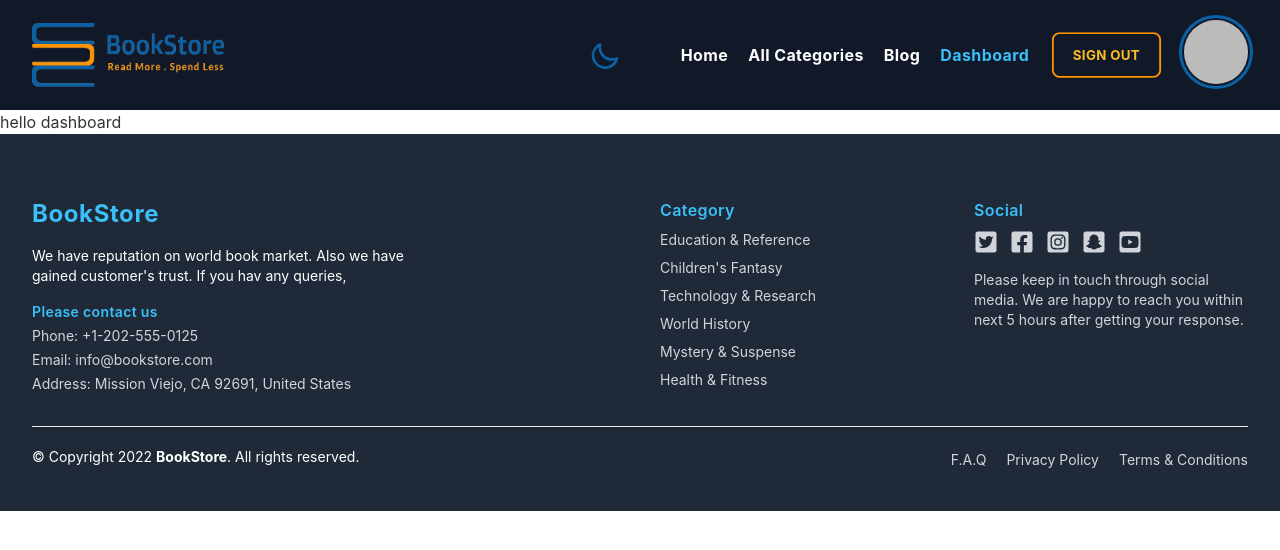
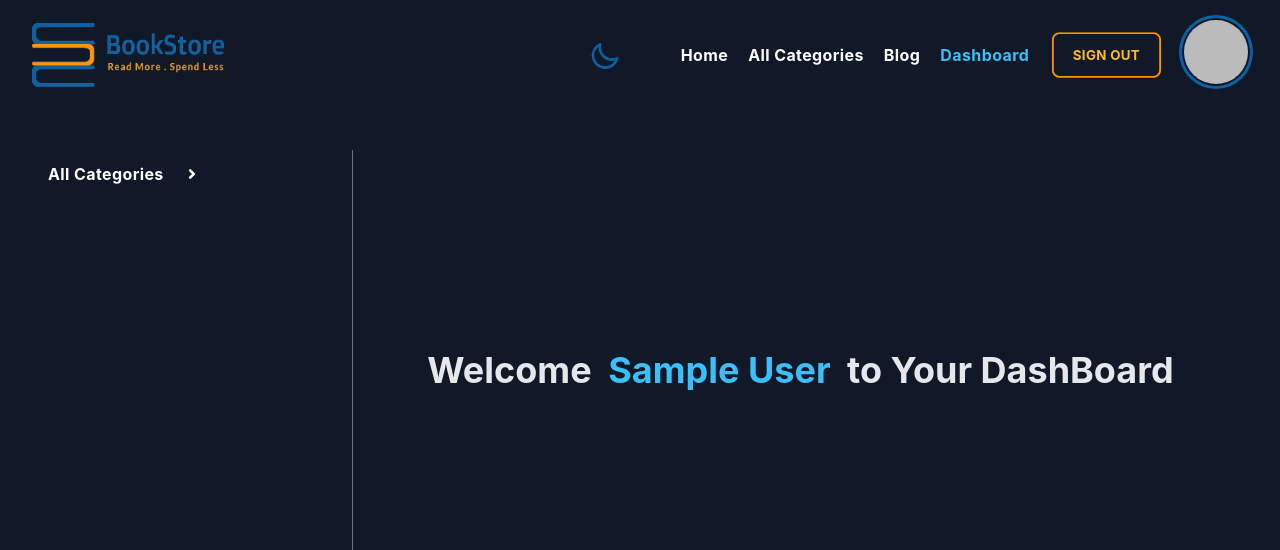
Before and after one commit to raian-shahrear/bookstore-client-side-a12, a React (Create React App) app: page /dashboard in a window 1280 px wide. Shown: the top 550 px of the page. Built offline with nearby package versions, Linux system fonts and the light colour scheme; no server answers; sample sign-in values are in the browser's storage.

Commit message:
dashboardLayout created

```diff
--- a/src/Layouts/DashboardLayout.js
+++ b/src/Layouts/DashboardLayout.js
@@ -1,9 +1,46 @@
-import React from 'react';
+import React from "react";
+import { NavLink, Outlet } from "react-router-dom";
+import NavBar from "../Pages/SharedPages/NavBar";
+import { FaAngleRight } from "react-icons/fa";
 
 const DashboardLayout = () => {
   return (
     <div>
+      <NavBar />
+      <div className=" dark:bg-gray-900">
+        <div className="drawer drawer-mobile px-4 md:px-24 lg:px-8 mx-auto md:max-w-full lg:max-w-screen-2xl">
+          <input
+            id="dashboard-drawer"
+            type="checkbox"
+            className="drawer-toggle"
+          />
+          <div className="drawer-content px-24 lg:px-0">
+            <Outlet />
+          </div>
 
+          <div className="lg:mt-10 drawer-side lg:border-r border-gray-200 dark:border-gray-500">
+            <label
+              htmlFor="dashboard-drawer"
+              className="drawer-overlay"
+            ></label>
+            <ul className="pt-10 lg:pt-0 menu w-80 bg-gray-100 dark:bg-gray-800 lg:bg-transparent dark:lg:bg-transparent text-base-content ">
+              <li>
+                <NavLink
+                  to="/all-categories"
+                  className={({ isActive }) =>
+                    isActive
+                      ? "flex items-center gap-5 font-bold tracking-wide text-primary dark:text-info bg-transparent"
+                      : "flex items-center gap-5 font-bold tracking-wide text-gray-700 bg-transparent dark:text-base-100 transition-colors duration-300 hover:text-primary dark:hover:text-info"
+                  }
+                >
+                  <span>All Categories</span>
+                  <FaAngleRight />
+                </NavLink>
+              </li>
+            </ul>
+          </div>
+        </div>
+      </div>
     </div>
   );
 };
--- a/src/Pages/MainPages/Dashboard/Dashboard.js
+++ b/src/Pages/MainPages/Dashboard/Dashboard.js
@@ -1,9 +1,17 @@
-import React from 'react';
+import React, { useContext } from "react";
+import { UserContext } from "../../../Contexts/AuthContext";
 
 const Dashboard = () => {
+  const { user } = useContext(UserContext);
+  // const [isAdmin, adminLoading] = useAdmin(user?.email);
   return (
     <div>
-      hello dashboard
+      <h2 className="text-4xl font-bold text-center mt-48 lg:my-60 lg:flex justify-center items-center text-gray-900 dark:text-gray-200">
+        <p>
+          Welcome <span className="text-primary dark:text-info mx-2">{user?.displayName}</span>{" "}
+          to Your DashBoard
+        </p>
+      </h2>
     </div>
   );
 };
--- a/src/Pages/SharedPages/NavBar.js
+++ b/src/Pages/SharedPages/NavBar.js
@@ -4,6 +4,7 @@ import logoLight from "../../logo-light.png";
 import logoDark from "../../logo-dark.png";
 import { UserContext } from "../../Contexts/AuthContext";
 import { toast } from "react-toastify";
+import { RiMenuUnfoldFill } from "react-icons/ri";
 
 const NavBar = () => {
   const { user, signOutUser } = useContext(UserContext);
@@ -201,7 +202,7 @@ const NavBar = () => {
             <button
               aria-label="Open Menu"
               title="Open Menu"
-              className="p-2 -mr-1 transition duration-200 rounded focus:outline-none focus:shadow-outline hover:bg-gray-200 dark:hover:bg-accent"
+              className="p-2 ml-48 sm:ml-60 md:ml-80 transition duration-200 rounded focus:outline-none focus:shadow-outline hover:bg-gray-200 dark:hover:bg-accent"
               onClick={() => setIsMenuOpen(true)}
             >
               <svg
@@ -298,7 +299,10 @@ const NavBar = () => {
                   <nav>
                     <ul className="flex flex-col gap-4">
                       {user?.uid && (
-                        <Link to="/" className="flex items-center gap-4 font-bold tracking-wide text-gray-700 dark:text-base-100 transition-colors duration-300 hover:text-primary dark:hover:text-info">
+                        <Link
+                          to="/"
+                          className="flex items-center gap-4 font-bold tracking-wide text-gray-700 dark:text-base-100 transition-colors duration-300 hover:text-primary dark:hover:text-info"
+                        >
                           <div className="avatar">
                             <div className="w-16 rounded-full ring ring-primary ring-offset-base-100 dark:ring-offset-gray-900 ring-offset-2">
                               <img src={user?.photoURL} alt="profile-img" />
@@ -314,6 +318,13 @@ const NavBar = () => {
               </div>
             )}
           </div>
+          <label
+              htmlFor="dashboard-drawer"
+              title="dashboard-menu"
+              className="drawer-button text-2xl lg:hidden p-2 -mr-1 transition duration-200 rounded focus:outline-none focus:shadow-outline hover:bg-gray-200 dark:hover:bg-accent cursor-pointer text-gray-600 dark:text-base-100"
+            >
+              <RiMenuUnfoldFill />
+            </label>
         </div>
       </div>
     </div>
--- a/src/Routes/routes.js
+++ b/src/Routes/routes.js
@@ -1,4 +1,5 @@
 import { createBrowserRouter } from "react-router-dom";
+import DashboardLayout from "../Layouts/DashboardLayout";
 import Root from "../Layouts/Root";
 import Blog from "../Pages/Blog/Blog";
 import AllCategories from "../Pages/MainPages/Categories/AllCategories/AllCategories";
@@ -32,10 +33,6 @@ const routers = createBrowserRouter([
         element: <Blog />
       },
       {
-        path: '/dashboard',
-        element: <PrivateRoute><Dashboard /></PrivateRoute>
-      },
-      {
         path: '/login',
         element: <Login />
       },
@@ -44,6 +41,17 @@ const routers = createBrowserRouter([
         element: <SignUp />
       },
     ]
+  },
+  {
+    path: '/dashboard',
+    element: <PrivateRoute><DashboardLayout /></PrivateRoute>,
+    errorElement: <ErrorPage />,
+    children: [
+      {
+        path: '/dashboard',
+        element: <PrivateRoute><Dashboard /></PrivateRoute>
+      },
+    ]
   }
 ]);
 
```
